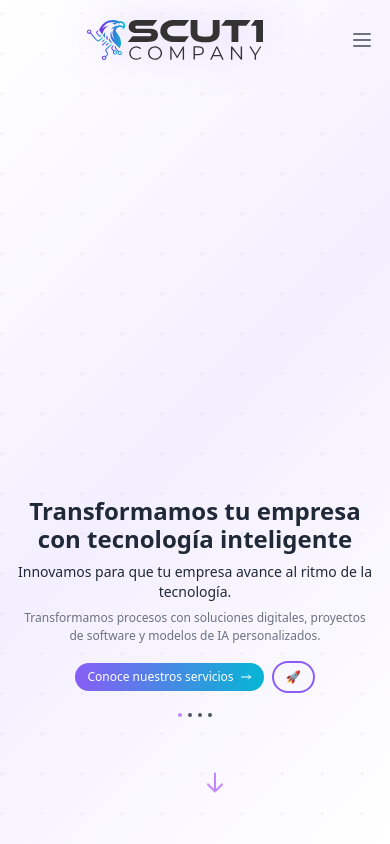
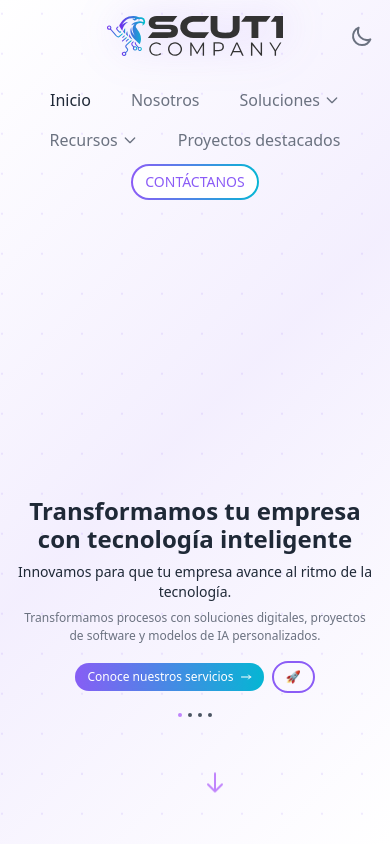
Before and after one commit to jonathanEDR/web-scuticompany, a React (Vite) app: page / in a window 390 px wide. Shown: the top 844 px of the page. Built offline with nearby package versions, Linux system fonts and the light colour scheme; no server answers.

Commit message:
despliegue 37%

```diff
--- a/src/components/public/PublicHeader.tsx
+++ b/src/components/public/PublicHeader.tsx
@@ -28,7 +28,7 @@ const PublicHeaderOptimized = () => {
   const navigate = useNavigate();
   const [isVisible, setIsVisible] = useState(true);
   const [lastScrollY, setLastScrollY] = useState(0);
-  const [showMobileMenu, setShowMobileMenu] = useState(false);
+  // Estado removido - no necesitamos menú móvil desplegable
 
   // Hook personalizado para detectar usuario de Clerk
   const { userData, getUserInitials } = useClerkDetection();
@@ -63,18 +63,42 @@ const PublicHeaderOptimized = () => {
       }}
     >
       <div className="max-w-7xl mx-auto px-2 sm:px-4 lg:px-6">
-        <div className="flex justify-between items-center h-20">
-          {/* Logo */}
+        <div className="flex flex-col sm:flex-row sm:justify-between sm:items-center h-auto sm:h-20">
+          {/* Fila 1 Mobile: Logo centrado + Toggle tema derecha | Desktop: Logo izquierda */}
+          <div className="flex justify-between items-center sm:justify-start py-4 sm:py-0">
+            {/* Espaciador invisible en móvil para centrar logo */}
+            <div className="w-10 sm:hidden"></div>
+
             <Link
               to="/"
               aria-label="Scuti Company - Ir al inicio"
-            className="flex items-center transition-all duration-300 hover:scale-105 focus:outline-none focus:ring-2 focus:ring-purple-400 focus:ring-opacity-75 rounded-lg md:flex-none flex-1 md:flex-initial justify-center md:justify-start"
+              className="flex items-center transition-all duration-300 hover:scale-105 focus:outline-none focus:ring-2 focus:ring-purple-400 focus:ring-opacity-75 rounded-lg"
             >
               <Logo size="md" animated compact />
             </Link>
 
-          {/* Desktop Navigation */}
-          <nav className="hidden md:flex items-center space-x-8" role="navigation" aria-label="Navegación principal">
+            {/* Theme Toggle - Derecha en móvil, se mueve a actions en desktop */}
+            <div className="sm:hidden">
+              <button
+                onClick={toggleTheme}
+                className="p-2 rounded-lg theme-text-secondary hover:bg-white/5"
+                aria-label="Cambiar tema"
+              >
+                {theme === 'light' ? (
+                  <svg className="w-6 h-6" fill="none" stroke="currentColor" viewBox="0 0 24 24">
+                    <path strokeLinecap="round" strokeLinejoin="round" strokeWidth={2} d="M20.354 15.354A9 9 0 018.646 3.646 9.003 9.003 0 0012 21a9.003 9.003 0 008.354-5.646z" />
+                  </svg>
+                ) : (
+                  <svg className="w-6 h-6" fill="none" stroke="currentColor" viewBox="0 0 24 24">
+                    <path strokeLinecap="round" strokeLinejoin="round" strokeWidth={2} d="M12 3v1m0 16v1m9-9h-1M4 12H3m15.364 6.364l-.707-.707M6.343 6.343l-.707-.707m12.728 0l-.707.707M6.343 17.657l-.707.707M16 12a4 4 0 11-8 0 4 4 0 018 0z" />
+                  </svg>
+                )}
+              </button>
+            </div>
+          </div>
+
+          {/* Fila 2 Mobile: Navegación horizontal | Desktop: Navegación centro */}
+          <nav className="flex flex-wrap justify-center items-center gap-x-6 gap-y-2 py-3 sm:py-0 sm:space-x-8" role="navigation" aria-label="Navegación principal">
             <Link
               to="/"
               className="theme-text-primary font-medium theme-transition px-2 py-1 rounded focus:outline-none focus:ring-2 focus:ring-purple-400 focus:ring-opacity-75 hover:bg-white/5"
@@ -126,11 +150,24 @@ const PublicHeaderOptimized = () => {
             >
               Proyectos destacados
             </Link>
+
+            {/* CONTÁCTANOS - Visible en todas las pantallas */}
+            <Link
+              to="/contacto"
+              className="px-4 py-2 rounded-full transition-all duration-300 font-medium gradient-border-button text-sm"
+              style={{
+                '--gradient-border': 'var(--color-contact-border)',
+                '--gradient-border-hover': 'var(--color-contact-hover-bg)',
+                color: 'var(--color-contact-text)',
+              } as React.CSSProperties & { [key: string]: string }}
+            >
+              CONTÁCTANOS
+            </Link>
           </nav>
 
-          {/* Actions - Derecha */}
-          <div className="hidden md:flex items-center space-x-4">
-            {/* Theme Toggle - Ahora a la izquierda */}
+          {/* Actions Desktop - Solo visible en desktop */}
+          <div className="hidden sm:flex items-center space-x-4">
+            {/* Theme Toggle Desktop */}
             <button
               onClick={toggleTheme}
               className="p-2 rounded-lg theme-text-secondary theme-transition hover:bg-white/5"
@@ -146,20 +183,6 @@ const PublicHeaderOptimized = () => {
                 </svg>
               )}
             </button>
-
-            {/* Botón CONTÁCTANOS - Ahora a la derecha */}
-            <Link
-              to="/contacto"
-              className="px-2.5 py-0.5 rounded-full transition-all duration-300 font-medium gradient-border-button"
-              style={{
-                '--gradient-border': 'var(--color-contact-border)',
-                '--gradient-border-hover': 'var(--color-contact-hover-bg)',
-                color: 'var(--color-contact-text)',
-                padding: '0.375rem 0.625rem'
-              } as React.CSSProperties & { [key: string]: string }}
-            >
-              CONTÁCTANOS
-            </Link>
 
             {/* Avatar del usuario - Solo si está logueado */}
             {userData ? (
@@ -207,81 +230,9 @@ const PublicHeaderOptimized = () => {
               </div>
             ) : null}
           </div>
-
-          {/* Mobile Menu Button */}
-          <button
-            onClick={() => setShowMobileMenu(!showMobileMenu)}
-            className="md:hidden p-2 rounded-lg theme-text-secondary hover:bg-white/5"
-            aria-label="Abrir menú móvil"
-          >
-            <svg className="w-6 h-6" fill="none" stroke="currentColor" viewBox="0 0 24 24">
-              <path strokeLinecap="round" strokeLinejoin="round" strokeWidth={2} d="M4 6h16M4 12h16M4 18h16" />
-            </svg>
-          </button>
         </div>
       </div>
 
-      {/* Mobile Menu */}
-      {showMobileMenu && (
-        <div className="md:hidden theme-bg-card border-t theme-border">
-          <div className="px-4 py-4 space-y-3">
-            <Link to="/" className="block py-2 theme-text-primary font-medium">Inicio</Link>
-            <Link to="/nosotros" className="block py-2 theme-text-secondary">Nosotros</Link>
-            <button className="block w-full text-left py-2 theme-text-secondary">Soluciones</button>
-            <button className="block w-full text-left py-2 theme-text-secondary">Recursos</button>
-            <Link to="/proyectos" className="block py-2 theme-text-secondary">Proyectos</Link>
-            <Link to="/contacto" className="block py-2 theme-text-secondary">📞 Contáctame</Link>
-
-            {/* Solo mostrar avatar si está logueado */}
-            {userData && (
-              <div className="pt-4 border-t theme-border">
-                <button
-                  onClick={() => navigate('/dashboard')}
-                  className="w-full flex items-center space-x-3 px-4 py-2 theme-bg-card rounded-lg border theme-border hover:bg-white/5 transition-all duration-200"
-                  aria-label={`Dashboard de ${userData.firstName || 'Usuario'}`}
-                >
-                  {/* Avatar móvil */}
-                  {userData.imageUrl ? (
-                    <img
-                      src={userData.imageUrl}
-                      alt={`Avatar de ${userData.firstName || 'Usuario'}`}
-                      className="w-8 h-8 rounded-full object-cover border-2 border-purple-500/20"
-                      onError={(e) => {
-                        const target = e.target as HTMLImageElement;
-                        target.style.display = 'none';
-                        target.nextElementSibling?.classList.remove('hidden');
-                      }}
-                    />
-                  ) : null}
-
-                  <div
-                    className={`w-8 h-8 rounded-full bg-gradient-to-r from-purple-500 to-cyan-500 flex items-center justify-center text-white font-medium text-sm border-2 border-purple-500/20 ${
-                      userData.imageUrl ? 'hidden' : ''
-                    }`}
-                  >
-                    {getUserInitials()}
-                  </div>
-
-                  <div className="flex-1">
-                    <span className="theme-text-primary font-medium">
-                      {userData.firstName ? `${userData.firstName} ${userData.lastName || ''}`.trim() : 'Dashboard'}
-                    </span>
-                    {userData.emailAddresses?.[0] && (
-                      <div className="text-xs theme-text-secondary truncate">
-                        {userData.emailAddresses[0].emailAddress}
-                      </div>
-                    )}
-                  </div>
-
-                  <svg className="w-4 h-4 theme-text-secondary" fill="none" stroke="currentColor" viewBox="0 0 24 24">
-                    <path strokeLinecap="round" strokeLinejoin="round" strokeWidth={2} d="M9 5l7 7-7 7" />
-                  </svg>
-                </button>
-              </div>
-            )}
-          </div>
-        </div>
-      )}
     </header>
   );
 };
```
Lines whose indentation alone changed are shown as unchanged.
